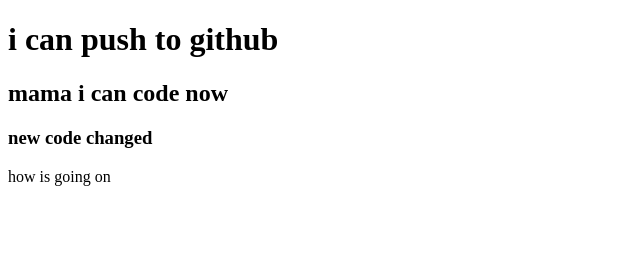
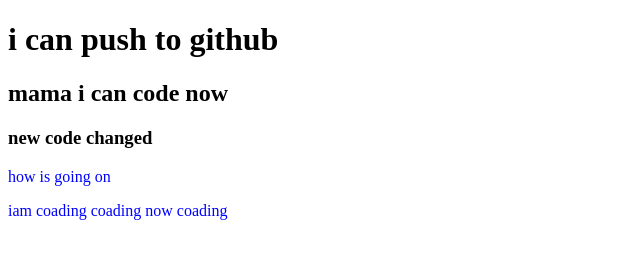
Before and after one commit to Nazir649515/my-second-repo, a plain HTML site: page index.html in a window 1280 px wide. Shown: the whole page, without its empty margins (0-640 px from the left). Drawn offline with Linux system fonts and the light colour scheme.

Commit message:
styles added

```diff
--- a/index.html
+++ b/index.html
@@ -5,12 +5,14 @@
   <meta http-equiv="X-UA-Compatible" content="IE=edge">
   <meta name="viewport" content="width=device-width, initial-scale=1.0">
   <title>my second git hub repo</title>
+  <link rel="stylesheet" href="style.css">
 </head>
 <body>
   <h1> i can push to github</h1>
 <h2>mama i can code now</h2>
 <h3>new code changed</h3>
 <p> how is going on </p>
+<p> iam coading coading now coading</p>
 
 
 
--- /dev/null
+++ b/style.css
@@ -0,0 +1,3 @@
+p{
+  color: blue;
+}
```
